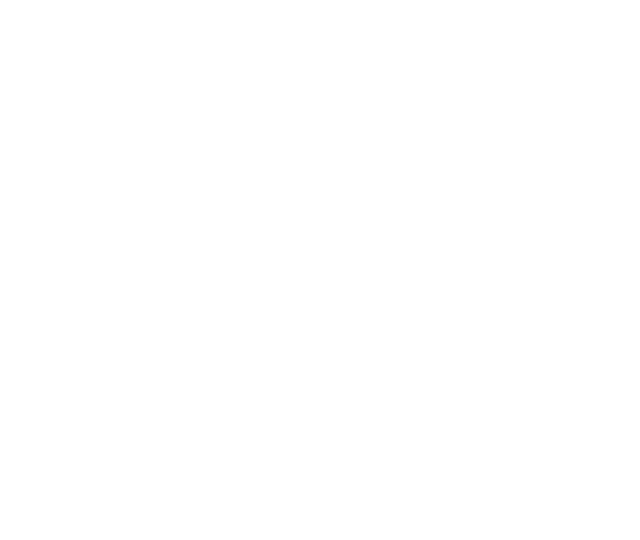
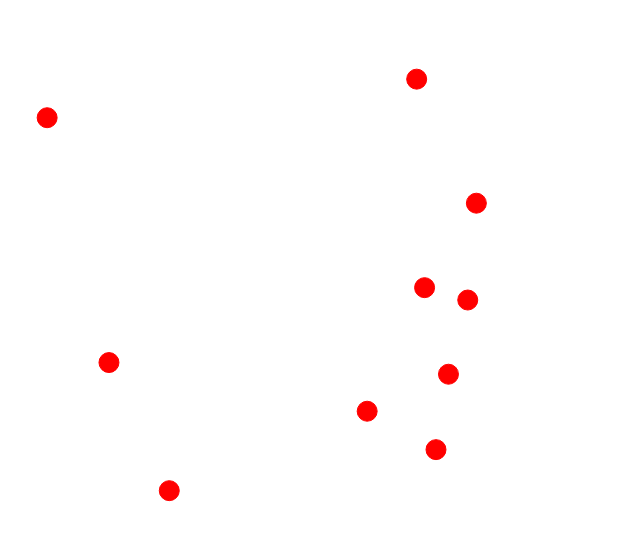
Before and after one commit to MRossant/W9D1, a website: page dist/index.html in a window 1280 px wide. Shown: the whole page, without its empty margins (0-640 px from the left). Drawn offline with Linux system fonts and the light colour scheme.

Commit message:
Start Phase 2b and #checkCollisions

```diff
--- a/src/asteroid.js
+++ b/src/asteroid.js
@@ -4,16 +4,17 @@ const Util = require("./util.js");
 // const COLOR = 'red';
 // const RADIUS = 10;
 
-function Asteroid(posObj) { // {pos: [10, 10]}
-    this.COLOR = 'red';
-    this.RADIUS = 10;
+function Asteroid(posObj, game) { // {pos: [10, 10]}
+    const COLOR = 'red';
+    const RADIUS = 10;
 
-    let that = this;
+    //let that = this;
     const object = {
         'pos': posObj.pos,
-        'vel': Util.randomVec(20),
-        'radius': that.RADIUS,
-        'color': that.COLOR
+        'vel': Util.randomVec(2.5),
+        'radius': RADIUS,
+        'color': COLOR,
+        'game': game
     }
 
     MovingObject.call(this, object);
--- a/src/game.js
+++ b/src/game.js
@@ -0,0 +1,61 @@
+const Asteroid = require("./asteroid.js")
+
+function Game() {
+  this.DIM_X = 500;
+  this.DIM_Y = 500;
+  const NUM_ASTEROIDS = 10;
+  this.asteroids = [];
+  for (i=0; i<NUM_ASTEROIDS; i++) {
+    this.asteroids.push(this.addAsteroids());
+  }
+}
+
+Game.prototype.addAsteroids = function () {
+  return new Asteroid(this.randomPosition(), this);
+}
+
+Game.prototype.randomPosition = function () {
+  let x = Math.floor(Math.random() * this.DIM_X);
+  let y = Math.floor(Math.random() * this.DIM_Y);
+  return {pos: [x, y]};
+}
+
+Game.prototype.draw = function(ctx) {
+  ctx.clearRect(0, 0, this.DIM_X, this.DIM_Y);
+  this.asteroids.forEach(function(asteroid) {
+    asteroid.draw(ctx);
+  })
+}
+
+Game.prototype.moveObjects = function () {
+  this.asteroids.forEach(function (asteroid) {
+    asteroid.move();
+  })
+}
+
+Game.prototype.wrap = function (pos) {
+  let x = pos[0];
+  let y = pos[1];
+
+  if (x < 0) {
+    x = 499;
+  } else if (x > 500) {
+    x = 1;
+  } else if (y < 0) {
+    y = 499;
+  } else if (y > 500) {
+    y = 1;
+  }
+
+  return [x, y];
+}
+
+Game.prototype.checkCollisions = function () {
+  for (let i=0; i<this.asteroids.length; i++) {
+    for (let j = 0; j < this.asteroids.length; j++) {
+
+    }
+  }
+}
+
+module.exports = Game;
--- /dev/null
+++ b/src/game_view.js
@@ -0,0 +1,16 @@
+const Game = require("./game.js")
+
+function GameView () {
+  this.game = new Game();
+  this.ctx = ctx;
+}
+
+GameView.prototype.start = function () {
+  let that = this;
+  setInterval(function () {
+    that.game.draw(that.ctx);
+    that.game.moveObjects();
+  }, 20);
+}
+
+module.exports = GameView;
--- a/src/index.js
+++ b/src/index.js
@@ -6,12 +6,18 @@
 
 const MovingObject = require("./moving_object.js");
 const Asteroid = require("./asteroid.js");
+const Game = require("./game.js");
+const GameView = require("./game_view.js")
 
 window.MovingObject = MovingObject;
 window.Asteroid = Asteroid;
+window.Game = Game;
+window.GameView = GameView;
 
 document.addEventListener("DOMContentLoaded", function () {
   const canvas = document.getElementById('game-canvas');
   const ctx = canvas.getContext("2d");
   window.ctx = ctx;
+  let newGame = new GameView();
+  newGame.start();
 });
--- a/src/moving_object.js
+++ b/src/moving_object.js
@@ -3,6 +3,7 @@ function MovingObject(object) {
   this.vel = object["vel"];
   this.radius = object["radius"];
   this.color = object["color"];
+  this.game = object["game"];
 }
 
 MovingObject.prototype.draw = function(ctx) {
@@ -17,6 +18,20 @@ MovingObject.prototype.draw = function(ctx) {
 MovingObject.prototype.move = function() {
   this.pos[0] = this.pos[0] + this.vel[0];
   this.pos[1] = this.pos[1] + this.vel[1];
+  this.pos = this.game.wrap(this.pos);
+}
+
+MovingObject.prototype.isCollidedWith = function(otherObject) {
+  let horizontalDiff = this.pos[0] - otherObject.pos[0];
+  let verticalDiff = this.pos[1] - otherObject.pos[1];
+  let diagonalDiff = Math.sqrt(Math.pow(horizontalDiff, 2) + Math.pow(verticalDiff, 2));
+  let sumOfRadii = this.radius + otherObject.radius;
+
+  if (diagonalDiff < sumOfRadii) {
+    return true;
+  } else {
+    return false;
+  }
 }
 
 module.exports = MovingObject;
```
Also changed, not shown: dist/index.html, dist/main.js.
